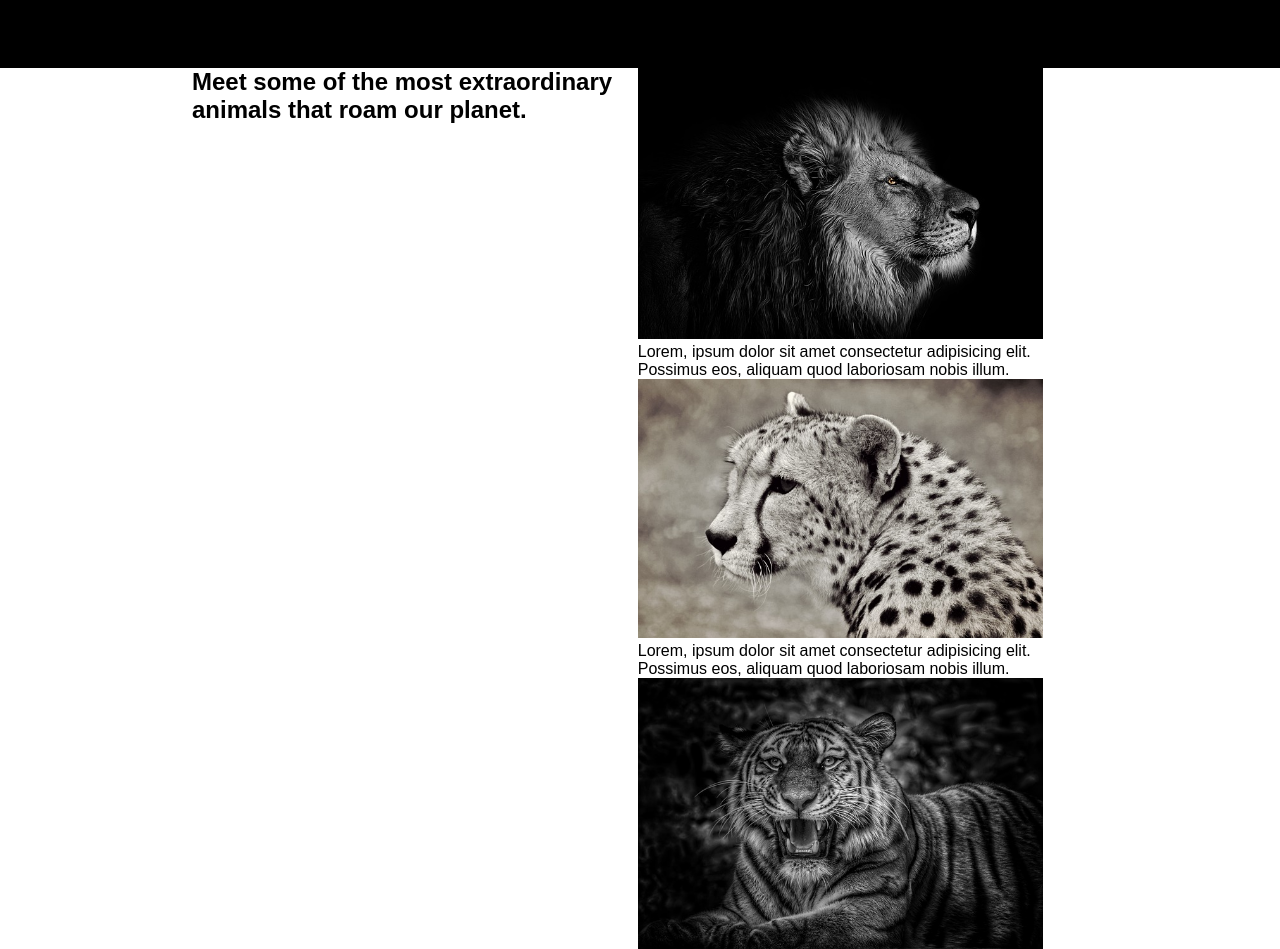
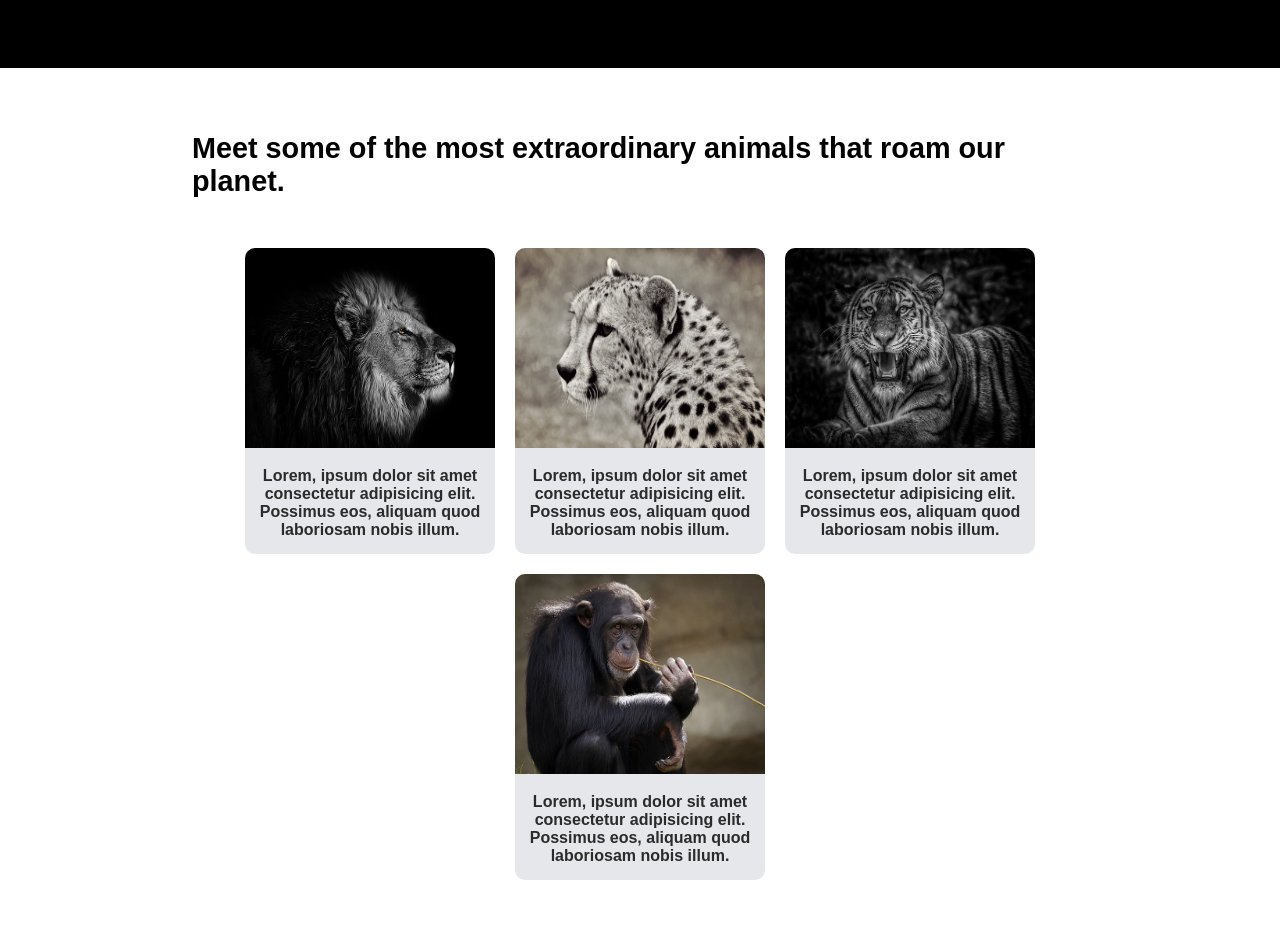
Before and after one commit to cjroma0199/odin-landing-page, a plain HTML site: page index.html in a window 1280 px wide. Shown: the part 454-1403 px from the top of the page. Drawn offline with Linux system fonts and the light colour scheme.

Commit message:
finish second section

```diff
--- a/style.css
+++ b/style.css
@@ -95,3 +95,43 @@ img {
   background: white;
   color: black;
 }
+
+#one {
+  flex-direction: column;
+  align-items: center;
+  padding-top: 5%;
+  padding-bottom: 7%;
+  gap: 50px;
+  background: rgb(255, 255, 255);
+}
+
+#one h2 {
+  font-size: 1.8em;
+  font-weight: 900;
+}
+
+#one .animals {
+  display: flex;
+  justify-content: center;
+  gap: 20px;
+  flex-wrap: wrap;
+}
+
+.card {
+  max-width: 250px;
+  border-radius: 10px;
+  text-align: center;
+  background: #e5e7eb;
+}
+
+.card img {
+  height: 200px;
+  width: 100%;
+  border-radius: 10px 10px 0 0;
+}
+
+.card p {
+  margin: 15px 0;
+  color: rgb(43, 43, 43);
+  font-weight: 600;
+}
```
